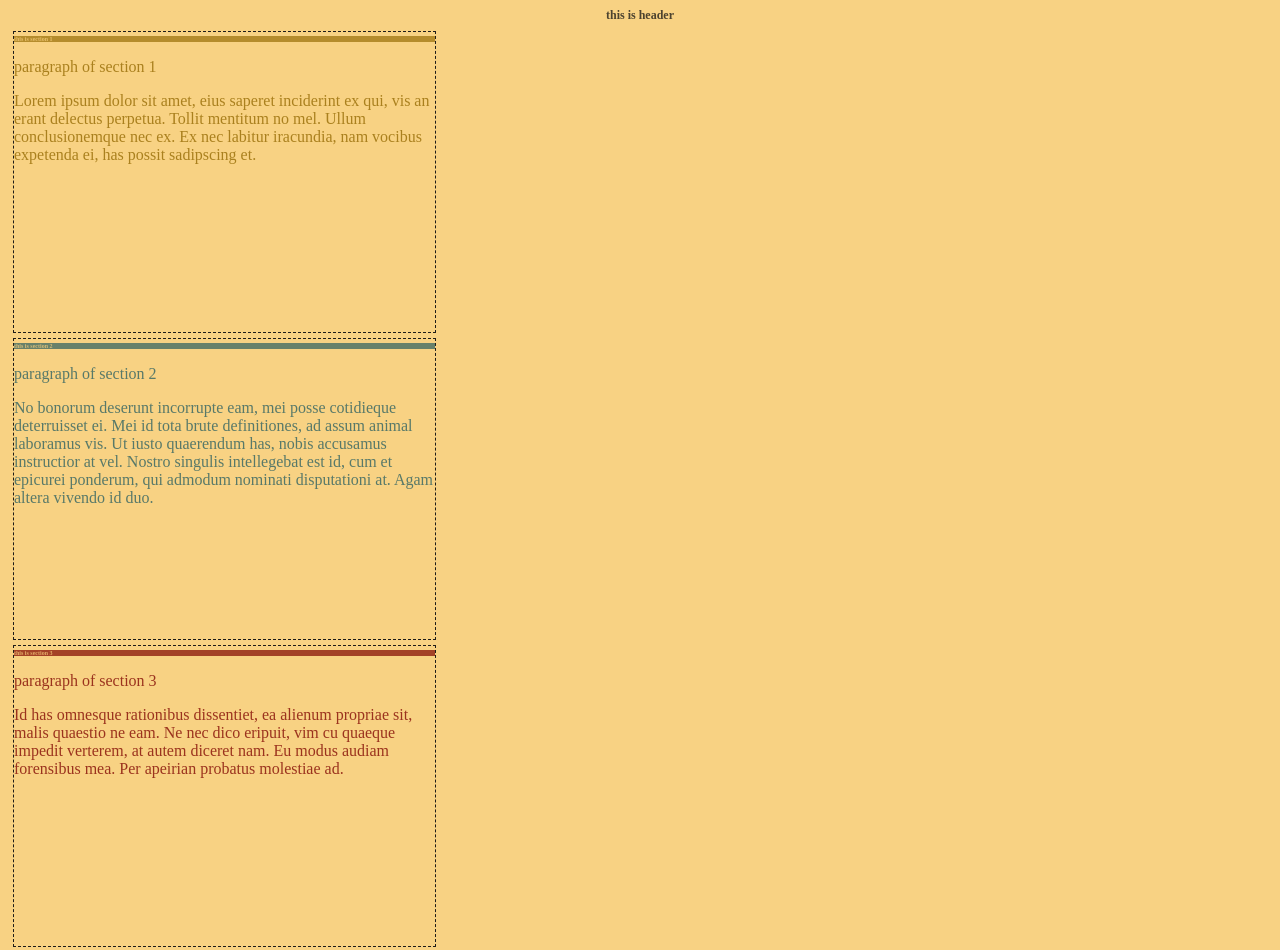
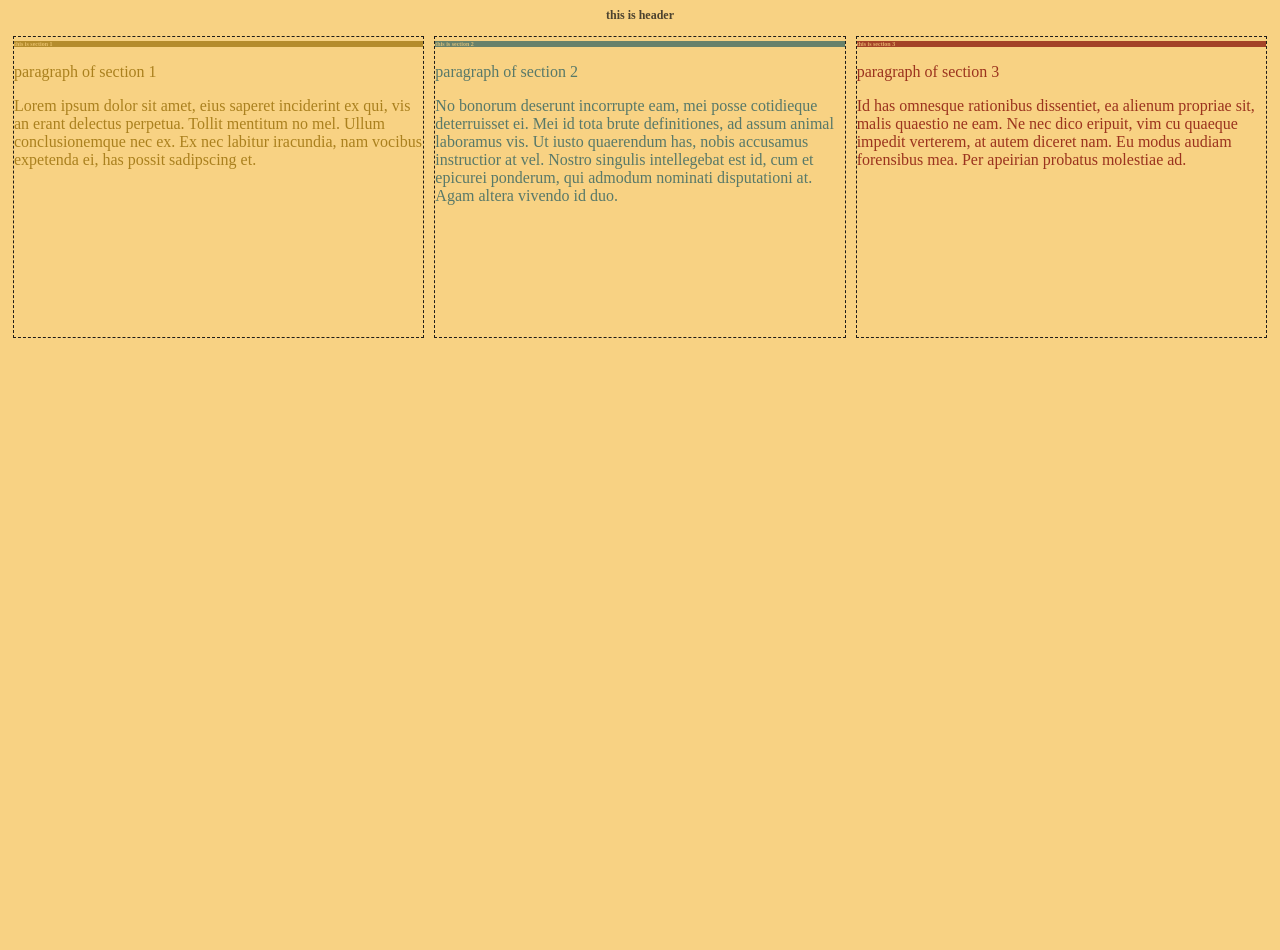
Before and after one commit to twilightspike/musical-doodle, a plain HTML site: page index.html in a window 1280 px wide. After the commit the page ends 800 px from the top, so only its background shows below. Drawn offline with Linux system fonts and the light colour scheme.

Commit message:
Update module2.css

```diff
--- a/css/module2.css
+++ b/css/module2.css
@@ -8,6 +8,7 @@ body{background:rgba(248,208,125,.95);}
 .box1 .h31{background:rgba(170,128,30,.85);}
 .box2 .h32{background:rgba(79,116,103,.85);}
 .box3 .h33{background:rgba(150,42,24,.85);}
+.container{display:flex;}
 .p1{color:rgba(170,128,30,95);}
 .p2{color:rgba(79,116,103,.95);}
 .p3{color:rgba(150,42,24,.95)}
```
